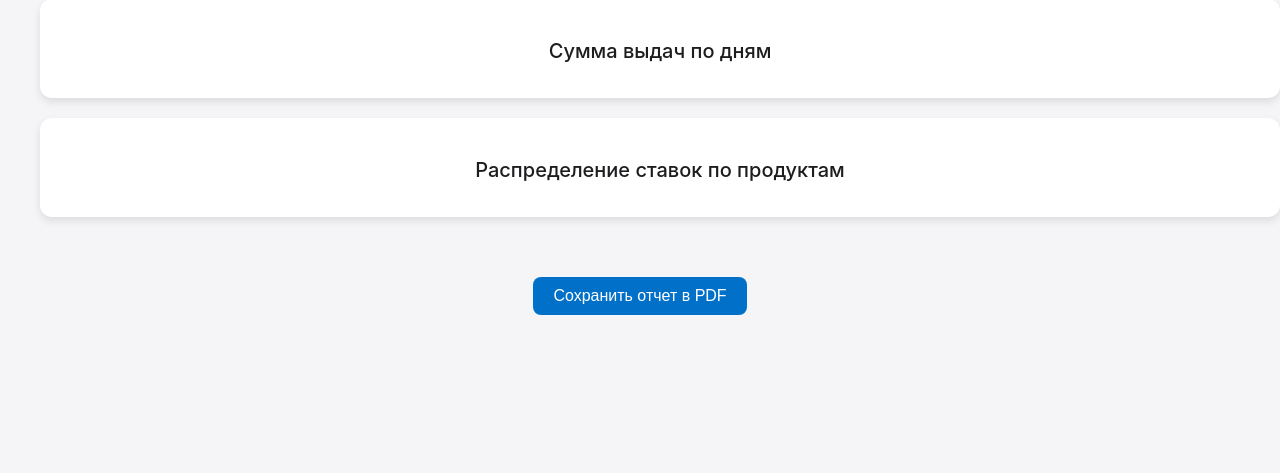
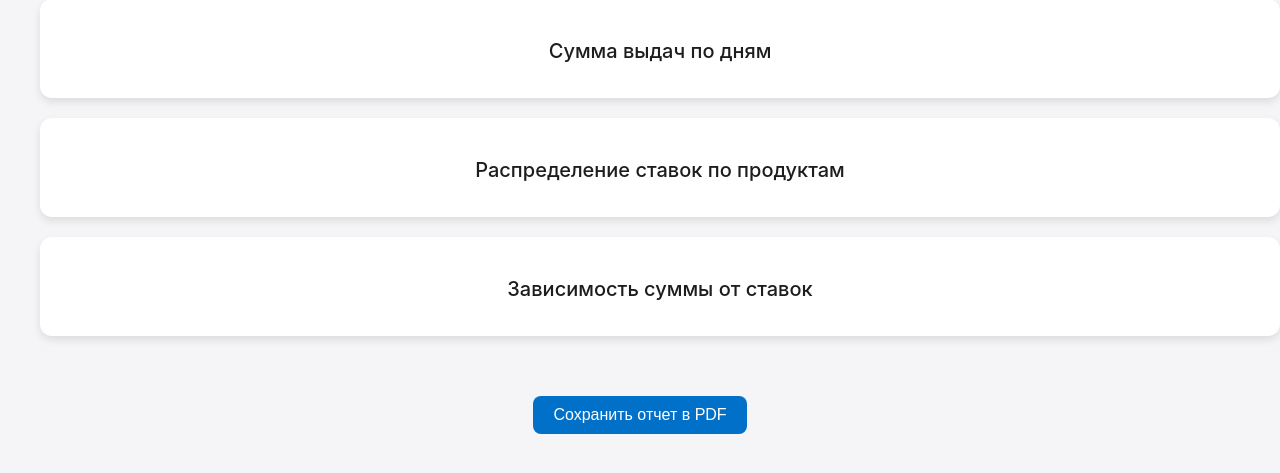
Before and after one commit to fuckseer/Python_project_Sber, a FastAPI app: template templates/dashboard.html in a window 1280 px wide. Shown: the part 327-800 px from the top of the page. Run offline with FastAPI, Linux system fonts and the light colour scheme; the template is opened without the code that fills it, so the values that code supplies are empty; some libraries are stand-ins or nearby versions.

Commit message:
Edited graphs and added a new one

```diff
--- a/app.py
+++ b/app.py
@@ -82,28 +82,38 @@ def create_graphs(df: pd.DataFrame, product: str = "all"):
     :param product: str - Название продукта для фильтрации данных; если "all", фильтрация не применяется.
     :return: Словарь с графиками в формате HTML.
     """
+
     filtered_data = df if product == "all" else df[df['Продукт'] == product]
-    sum_by_day = filtered_data[filtered_data['Статус'] == 'Выдан'].groupby(['Дата заявки', 'Продукт'])[
-        'Запрошенная сумма'].sum().reset_index()
-    rate_analysis = filtered_data.groupby(['Дата заявки', 'Продукт'])['Ставка'].agg(
-        ['mean', 'min', 'max']).reset_index()
-    rate_analysis.columns = ['Дата заявки', 'Продукт', 'Средняя ставка', 'Минимальная ставка', 'Максимальная ставка']
-
-    total_applications = filtered_data['ID заявки'].count()
-    approved_applications = filtered_data[filtered_data['Статус'] == 'Выдан']['ID заявки'].count()
-    conversion_rate = (approved_applications / total_applications) * 100
+    sum_by_day = filtered_data.copy()
+    sum_by_day['Год'] = sum_by_day['Дата заявки'].dt.year
+    sum_by_day['Месяц'] = sum_by_day['Дата заявки'].dt.month
+    sum_by_day['День'] = sum_by_day['Дата заявки'].dt.day
+    sum_by_day = sum_by_day[sum_by_day['Статус'] == 'Выдан'].groupby(['Год', 'Месяц', 'День', 'Продукт'], as_index=False)[
+        'Запрошенная сумма'].sum()
+    rate_analysis = filtered_data.copy()
+    rate_analysis['Год'] = rate_analysis['Дата заявки'].dt.year
+    rate_analysis['Месяц'] = rate_analysis['Дата заявки'].dt.month
+    rate_analysis['День'] = rate_analysis['Дата заявки'].dt.day
+    rate_by_month = rate_analysis.groupby(['Год', 'Месяц', 'День', 'Продукт'], as_index=False)['Ставка'].agg(
+        ['mean', 'min', 'max'])
+    funnel = filtered_data.groupby(pd.to_datetime(filtered_data['Дата заявки']).dt.year, as_index=False)['Статус'].value_counts()
 
     fig1 = px.bar(prepare_data(filtered_data)['status_counts_by_product'], title=f"Статусы заявок для {product}")
-    fig2 = px.pie(values=[conversion_rate, 100 - conversion_rate], title=f'Конверсия для {product}')
-    fig3 = px.line(sum_by_day, x='Дата заявки', y='Запрошенная сумма', color='Продукт',
+    fig2 = px.funnel(funnel, x='count', y='Статус', color='Дата заявки', title=f'Воронка для {product}')
+    fig3 = px.line(sum_by_day, x='День', y='Запрошенная сумма', color='Год',
                    title=f"Сумма выдач по дням для {product}")
-    fig4 = px.line(rate_analysis, x='Дата заявки', y='Средняя ставка', color='Продукт', title=f'Распределение ставок {product}')
+    fig4 = px.line(rate_by_month, x='День', y='mean', color='Год', title=f'Распределение ставок {product}',
+                   line_group='Год')
+    fig5 = px.scatter(filtered_data[filtered_data['Статус'] == 'Выдан'], x='Запрошенная сумма', y='Ставка', color='Продукт',
+                      title='Зависимость ставки от запрошенной суммы', labels={"Запрошенная сумма": "Запрошенная сумма (руб.)", "Ставка":"Ставка (%)"},
+                      hover_data=['ID заявки'])
 
     return {
         "statusGraph": fig1,
         "conversionGraph": fig2,
         "sumGraph": fig3,
-        "normGraph": fig4
+        "normGraph": fig4,
+        "normSumGraph": fig5
     }
 
 
@@ -130,6 +140,7 @@ async def upload_file(request: Request, file: UploadFile = File(...)):
         "graph_html2": graph_data["conversionGraph"].to_html(full_html=False),
         "graph_html3": graph_data["sumGraph"].to_html(full_html=False),
         "graph_html4": graph_data["normGraph"].to_html(full_html=False),
+        "graph_html5": graph_data["normSumGraph"].to_html(full_html=False),
         "products": product_data["products"]
     })
 
@@ -152,7 +163,8 @@ async def update_dashboard(product: str):
         "statusGraph": graph_data["statusGraph"].to_json(),
         "conversionGraph": graph_data["conversionGraph"].to_json(),
         "sumGraph": graph_data["sumGraph"].to_json(),
-        "normGraph": graph_data["normGraph"].to_json()
+        "normGraph": graph_data["normGraph"].to_json(),
+        "normSumGraph": graph_data['normSumGraph'].to_json()
     }
 
 
--- a/templates/dashboard.html
+++ b/templates/dashboard.html
@@ -44,6 +44,10 @@
             <h3>Распределение ставок по продуктам</h3>
             <div id="norm-graph">{{ graph_html4|safe }}</div>
         </div>
+        <div class="graph-box">
+            <h3>Зависимость суммы от ставок</h3>
+            <div id="norm-sum-graph">{{ graph_html5|safe }}</div>
+        </div>
     </div>
 </div>
 
@@ -62,11 +66,13 @@
                 const conversionGraph = document.getElementById("conversion-graph");
                 const sumGraph = document.getElementById("sum-graph");
                 const normGraph = document.getElementById("norm-graph");
+                const normSumGraph = document.getElementById("norm-sum-graph");
 
                 Plotly.react(statusGraph, JSON.parse(data.statusGraph).data, JSON.parse(data.statusGraph).layout);
                 Plotly.react(conversionGraph, JSON.parse(data.conversionGraph).data, JSON.parse(data.conversionGraph).layout);
                 Plotly.react(sumGraph, JSON.parse(data.sumGraph).data, JSON.parse(data.sumGraph).layout);
                 Plotly.react(normGraph, JSON.parse(data.normGraph).data, JSON.parse(data.normGraph).layout);
+                Plotly.react(normSumGraph, JSON.parse(data.normSumGraph).data, JSON.parse(data.normSumGraph).layout);
             })
             .catch(error => console.error('Error updating graphs:', error));
     });
```
